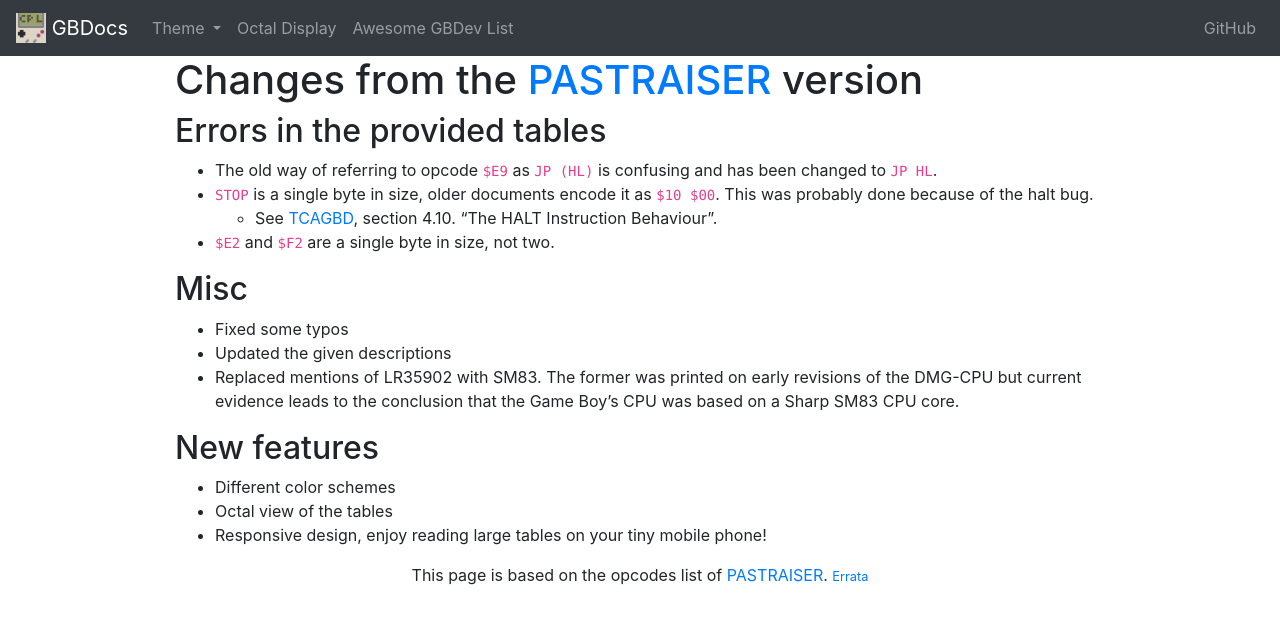
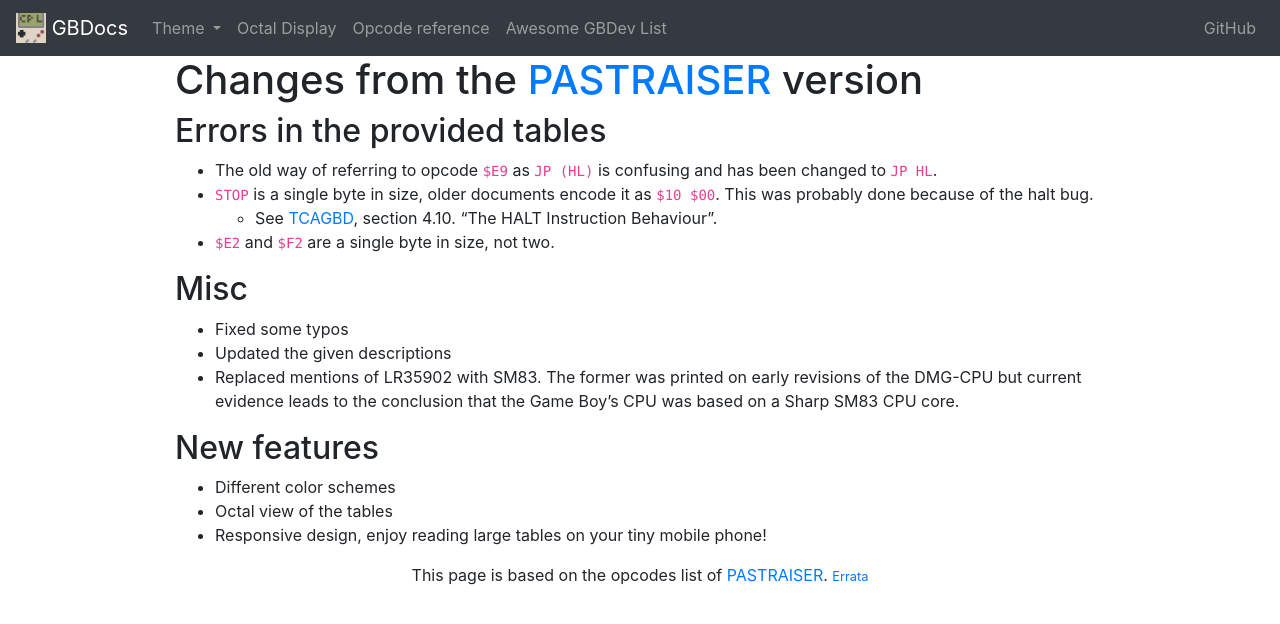
Before and after one commit to gbdev/gb-opcodes, a Jekyll site: the page built from collections/_optables/errata.md, in a window 1280 px wide. Shown: the top 624 px of the page. Built offline with Jekyll 4.4.1, drawn with Linux system fonts in a browser that asks for light colours.

Commit message:
Add link to RGBASM opcode reference

```diff
--- /dev/null
+++ b/_includes/opcode-reference.html
@@ -0,0 +1,3 @@
+<li class="nav-item">
+	<a class="nav-link" href="https://rgbds.gbdev.io/docs/v0.6.1/gbz80.7/">Opcode reference</a>
+</li>
--- a/_layouts/optable.html
+++ b/_layouts/optable.html
@@ -23,6 +23,7 @@
 			{% endif %}
 		</li>
 
+		{% include opcode-reference.html %}
 		{% include awesome.html %}
 	{% endcapture %}
 	{% include nav.html content=nav %}
```
